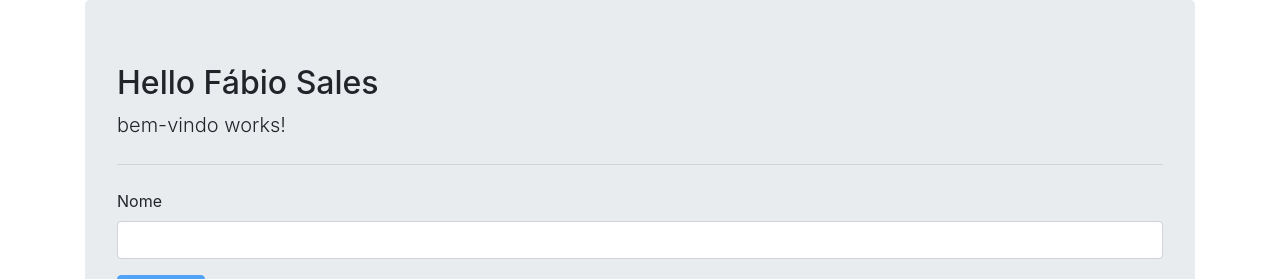
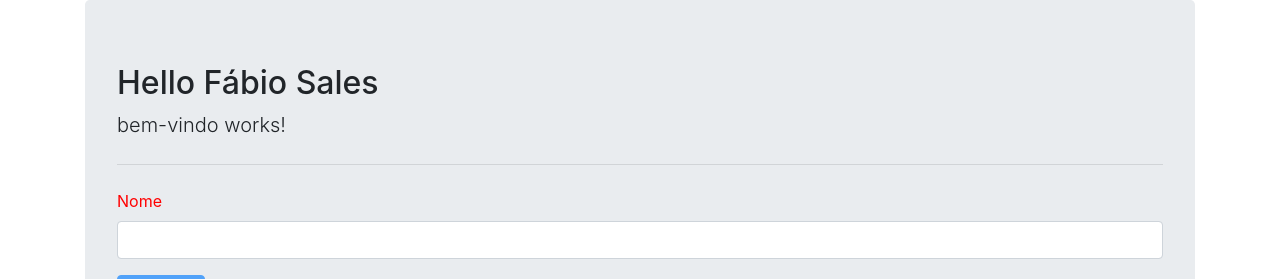
Before and after one commit to fsales/algamoney-api, an Angular app in the folder angular/projeto-teste/: page / in a window 1280 px wide. Shown: the top 279 px of the page. Built offline with nearby package versions, Linux system fonts and the light colour scheme.

Commit message:
estilos com ngStyle

```diff
--- a/angular/projeto-teste/src/app/funcionario-card/funcionario-card.component.html
+++ b/angular/projeto-teste/src/app/funcionario-card/funcionario-card.component.html
@@ -1,4 +1,4 @@
-<div class="card">
+<div class="card" [ngStyle]="estiloCartao()">
     <img src="https://randomuser.me/api/portraits/women/{{funcionario.id}}.jpg" class="card-img-top" alt="...">
     <div class="card-body">
         <h5 class="card-title">{{funcionario.nome}}</h5>
--- a/angular/projeto-teste/src/app/funcionario-card/funcionario-card.component.ts
+++ b/angular/projeto-teste/src/app/funcionario-card/funcionario-card.component.ts
@@ -15,4 +15,11 @@ export class FuncionarioCardComponent implements OnInit {
   ngOnInit(): void {
   }
 
+  estiloCartao(){
+
+    return {
+        'border-width': `${this.funcionario.id} px` ,
+        backgroundColor: this.funcionario.id % 2 === 0 ?'lightblue' : 'lightgreen'
+    };
+  }
 }
--- a/angular/projeto-teste/src/app/funcionario-form/funcionario-form.component.css
+++ b/angular/projeto-teste/src/app/funcionario-form/funcionario-form.component.css
@@ -0,0 +1,3 @@
+label{
+    color: red;
+}
```
